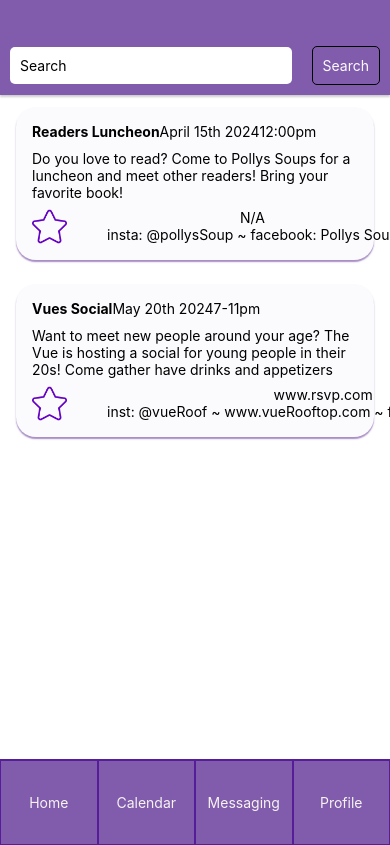
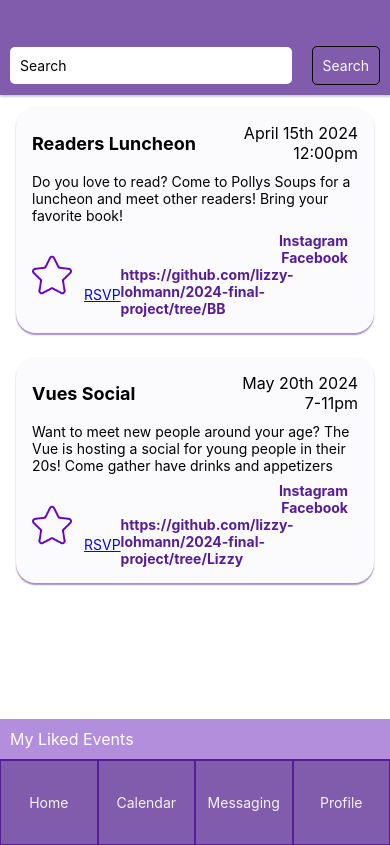
Before and after one commit to lizzy-lohmann/2024-final-project, a React Native app in the folder SeniorProject/: screen /Calendar in a window 390 px wide. Built offline with nearby package versions, Linux system fonts and the light colour scheme.

Commit message:
added to events

```diff
--- a/SeniorProject/Calendar.js
+++ b/SeniorProject/Calendar.js
@@ -24,7 +24,9 @@ const Calendar = ({ navigation }) => {
                 time: '12:00pm',
                 description: 'Do you love to read? Come to Pollys Soups for a luncheon and meet other readers! Bring your favorite book! ',
                 RSVP: 'N/A',
-                socials: ['insta: @pollysSoup', 'facebook: Pollys Soup'],
+                instagram: 'https://www.instagram.com/bgogel02/',
+                facebook: 'N/A',
+                website: 'https://github.com/lizzy-lohmann/2024-final-project/tree/BB'
             },
             {
                 title: 'Vues Social',
@@ -32,11 +34,16 @@ const Calendar = ({ navigation }) => {
                 time: '7-11pm',
                 description: 'Want to meet new people around your age? The Vue is hosting a social for young people in their 20s! Come gather have drinks and appetizers',
                 RSVP: 'www.rsvp.com',
-                socials: ['inst: @vueRoof', 'www.vueRooftop.com', 'facebook: Vue Rooftop'],
+                instagram: 'https://www.instagram.com/lizzy_lohmann33/',
+                facebook: 'N/A',
+                website: 'https://github.com/lizzy-lohmann/2024-final-project/tree/Lizzy',
             },
         ];
         setEvents(fetchedEvents);
     }, []);
+    const likedEvents = () => {
+        setEvents(likedEvents);
+    };
 
     return (
         <View style={styles.fullScreen}>
@@ -59,9 +66,11 @@ const Calendar = ({ navigation }) => {
                     <Events key={index} {...event} />
                 ))}
             </ScrollView>
+            <TouchableOpacity onPress={likedEvents} style ={styles.subFooter} >
+                <Text style={styles.subFooterText}>My Liked Events</Text>
+            </TouchableOpacity>
             <Footer navigation={navigation} />
         </View>
     );
 };
-
 export default Calendar;
--- a/SeniorProject/Events.js
+++ b/SeniorProject/Events.js
@@ -1,19 +1,25 @@
 import React from 'react';
-import { View, Text, Image, StyleSheet, TouchableOpacity } from 'react-native';
+import { View, Text, Image, StyleSheet, TouchableOpacity, Linking } from 'react-native';
 
-const Events = ({ title, date, time, description, RSVP, socials }) => {
+const Events = ({ title, date, time, description, RSVP, instagram, facebook, website }) => {
+    const handlePressRSVP = () => {
+        Linking.openURL(RSVP).catch(err => console.error("Couldn't load page", err));
+    };
+    const openLink = (url) => {
+        Linking.openURL(url).catch(err => console.error("Couldn't load page", err));
+    };
+
     return (
         <View style={styles.eventContainer}>
-            <View style={styles.profileHeader}>
-                <View style={styles.eventHeader}>
-                    <Text style={styles.name}>{title}</Text>
-                    <Text>{date}</Text>
-                    <Text>{time}</Text>
+            <View style={styles.eventHeader}>
+                <Text style={styles.title}>{title}</Text>
+                <View style={styles.dateContainer}>
+                    <Text style={styles.date}>{date}</Text>
+                    <Text style={styles.time}>{time}</Text>
                 </View>
             </View>
-            <Text style={styles.bio}>{description}</Text>
+            <Text style={styles.description}>{description}</Text>
             <View style={styles.eventFooter}>
-                {/*Add button functionality... maybe here?                                JUSTIN/CHASE*/}
                 <TouchableOpacity >
                     <Image
                         style={styles.likeButton}
@@ -21,9 +27,19 @@ const Events = ({ title, date, time, description, RSVP, socials }) => {
                     />
                     {/* <a href="https://www.flaticon.com/free-icons/ui" title="ui icons">Ui icons created by Rakib Hassan Rahim - Flaticon</a> */}
                 </TouchableOpacity>
-                <View style={styles.footerText}>
-                    <Text>{RSVP}</Text>
-                    <Text>{socials.join(' ~ ')}</Text>
+                <TouchableOpacity onPress={handlePressRSVP}>
+                    <Text style={styles.rsvp}>RSVP</Text>
+                </TouchableOpacity>
+                <View style={styles.socialsContainer}>
+                    <TouchableOpacity onPress={() => openLink(instagram)}>
+                        <Text style={styles.socialText}>Instagram</Text>
+                    </TouchableOpacity>
+                    <TouchableOpacity onPress={() => openLink(facebook)}>
+                        <Text style={styles.socialText}>Facebook</Text>
+                    </TouchableOpacity>
+                    <TouchableOpacity onPress={() => openLink(website)}>
+                        <Text style={styles.socialText}>{website}</Text>
+                    </TouchableOpacity>
                 </View>
             </View>
         </View>
@@ -48,27 +64,53 @@ const styles = StyleSheet.create({
     },
     eventHeader: {
         flexDirection: 'row',
+        justifyContent: 'space-between',
         alignItems: 'center',
     },
-    footerText: {
-        marginLeft: 40,
-        alignItems: 'center',
-
+    title: {
+        fontWeight: 'bold',
+        fontSize: 18,
+        flex: 1,
     },
-    name: {
-        fontWeight: 'bold',
+    dateContainer: {
+        alignItems: 'flex-end',
     },
-    bio: {
+    date: {
+        fontSize: 16,
+    },
+    time: {
+        fontSize: 16,
+    },
+    description: {
         marginTop: 10,
     },
     eventFooter: {
         marginTop: 8,
         flexDirection: 'row',
-        textAlign: 'center',
+        alignItems: 'center',
     },
     likeButton: {
-        width: 35,
-        height: 35,
+        width: 40,
+        height: 40,
+        marginRight: 10,
+    },
+    rsvp: {
+        color: 'blue',
+        textDecorationLine: 'underline',
+        marginLeft: 2,
+        marginTop: 40,
+        fontSize: 14,
+    },
+    socialsContainer: {
+        flexDirection: 'column',
+        alignItems: 'flex-end',
+        flex: 1,
+        marginRight: 10,
+    },
+    socialText: {
+        fontSize: 14,
+        color: '#561d98',
+        fontWeight: 'bold',
     },
 });
 
--- a/SeniorProject/styles.js
+++ b/SeniorProject/styles.js
@@ -13,7 +13,7 @@ const styles = StyleSheet.create({
     header: {
         height: 95,
         backgroundColor: '#815cac',
-        justifyContent: 'center',
+        //justifyContent: 'center',
         alignItems: 'center',
         flexDirection: 'row',
         elevation: 4,
@@ -28,6 +28,14 @@ const styles = StyleSheet.create({
         padding: 10,
         borderWidth: 1,
         borderRadius: 5,
+    },
+    headerButtonTwo: {
+        marginTop: 35,
+        marginHorizontal: 10,
+        padding: 10,
+        borderWidth: 1,
+        borderRadius: 5,
+        alignItems: 'flex-end'
     },
 
     headerButtonText: {
@@ -50,10 +58,7 @@ const styles = StyleSheet.create({
         flexDirection: 'row',
         justifyContent: 'space-between',
         alignItems: 'center',
-        position: 'absolute',
-        bottom: 0,
-        left: 0,
-        right: 0,
+        //position: 'absolute',
     },
     content: {
         flex: 1,
@@ -86,7 +91,19 @@ const styles = StyleSheet.create({
         marginBottom: 5,
         color: '#555',
         fontWeight: 'bold',
-    }
+    },
+
+    //added for calendar
+    subFooter: {
+        backgroundColor: '#b28edc',
+        padding: 10,
+        alignItems: 'flex-start',
+    },
+    subFooterText: {
+        fontSize: 16,
+        color: '#ffffff',
+        textAlign: 'left',
+    },
 });
 
 export default styles;
```
